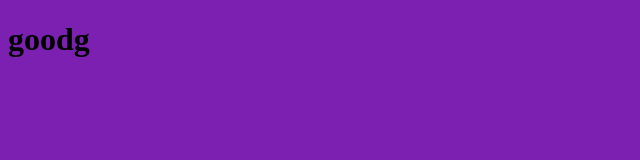
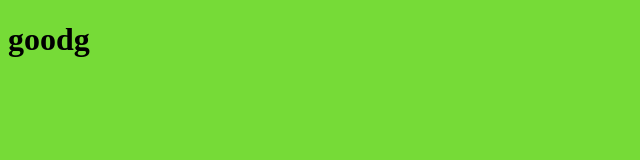
Before and after one commit to jussy789/project2, a plain HTML site: page index.html in a window 1280 px wide. Shown: the whole page, without its empty margins (0-640 px from the left). Drawn offline with Linux system fonts and the light colour scheme.

Commit message:
Update style.css
желтыфй

```diff
--- a/style.css
+++ b/style.css
@@ -1,3 +1,4 @@
 body {
     background-color: rgb(124, 32, 177);
+    background-color:rgb(118, 219, 55)
 }
```
